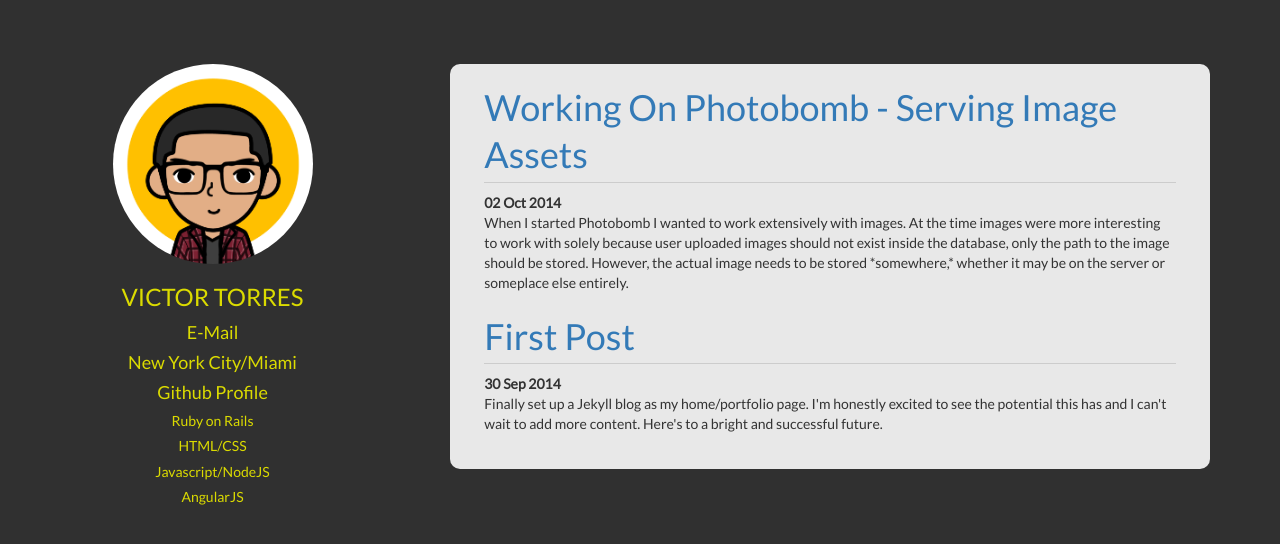
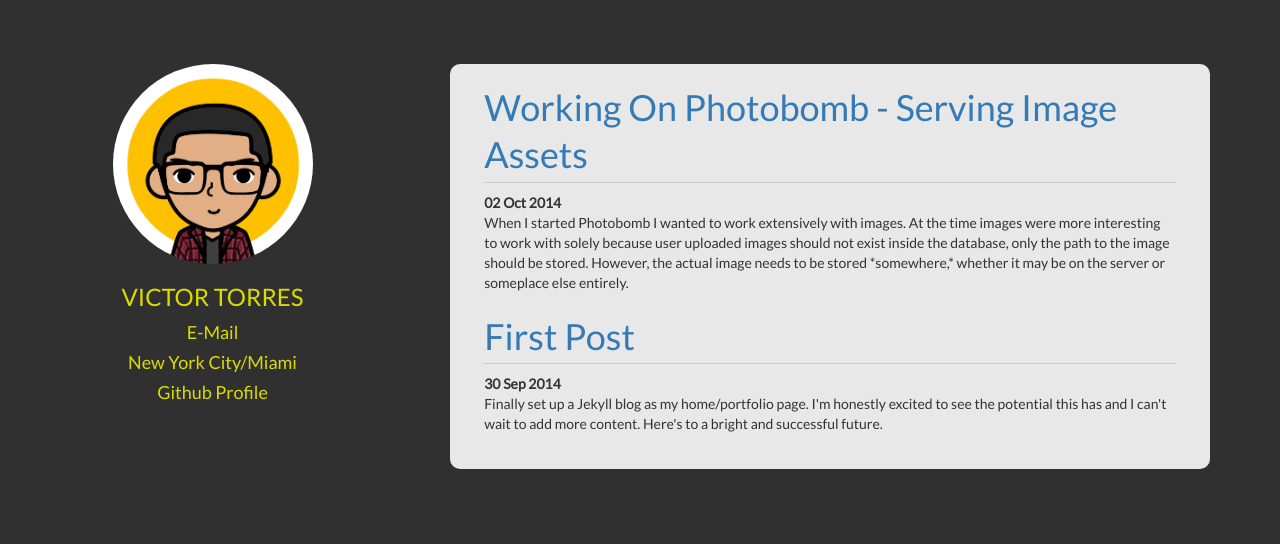
Before and after one commit to crackedlcd/crackedlcd.github.io, a Jekyll site: the page built from index.html, in a window 1280 px wide. Shown: the top 544 px of the page. Built offline with Jekyll 4.4.1, drawn with Linux system fonts in a browser that asks for light colours; nearby versions of some CDN libraries; Markdown is read by kramdown in place of the engine named in the settings.

Commit message:
Change default layout, change title for index.

```diff
--- a/_layouts/default.html
+++ b/_layouts/default.html
@@ -34,10 +34,6 @@
       <h4>New York City/Miami</h4>
       <h4><a href="https://twitter.com/iamvictortorres"></a></h4>
       <h4><a href="http://github.com/crackedlcd">Github Profile</a></h4>
-      <h5>Ruby on Rails</h5>
-      <h5>HTML/CSS</h5>
-      <h5>Javascript/NodeJS</h5>
-      <h5>AngularJS</h5>
     </div>
 
     <div class="col-md-8 col-md-offset-1 col-sm-12" id="post-body">
--- a/index.html
+++ b/index.html
@@ -1,6 +1,6 @@
 ---
 layout: default
-title: Welcome!
+title: I am Victor Torres
 ---
 
 <div id="home">
```
